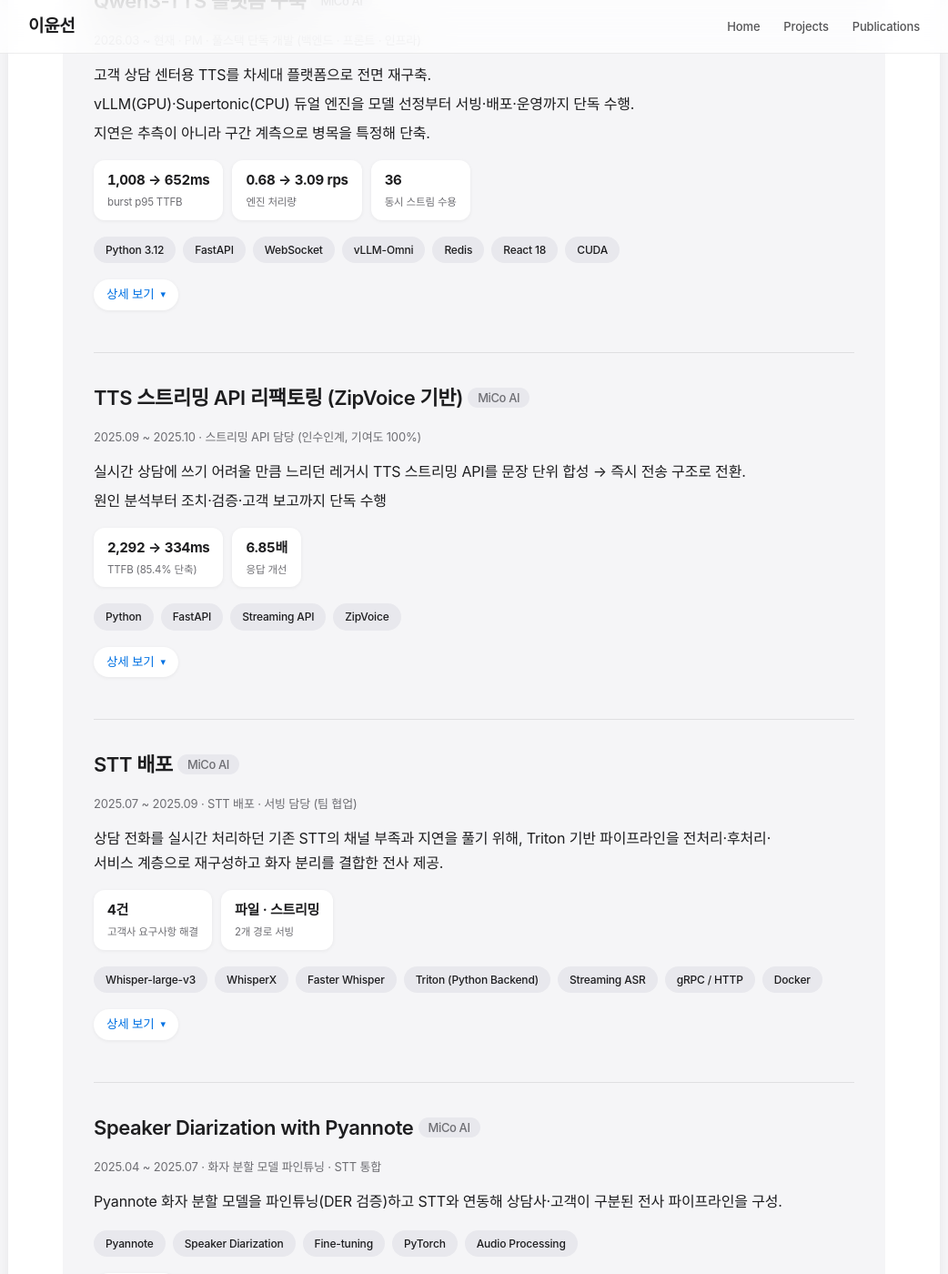
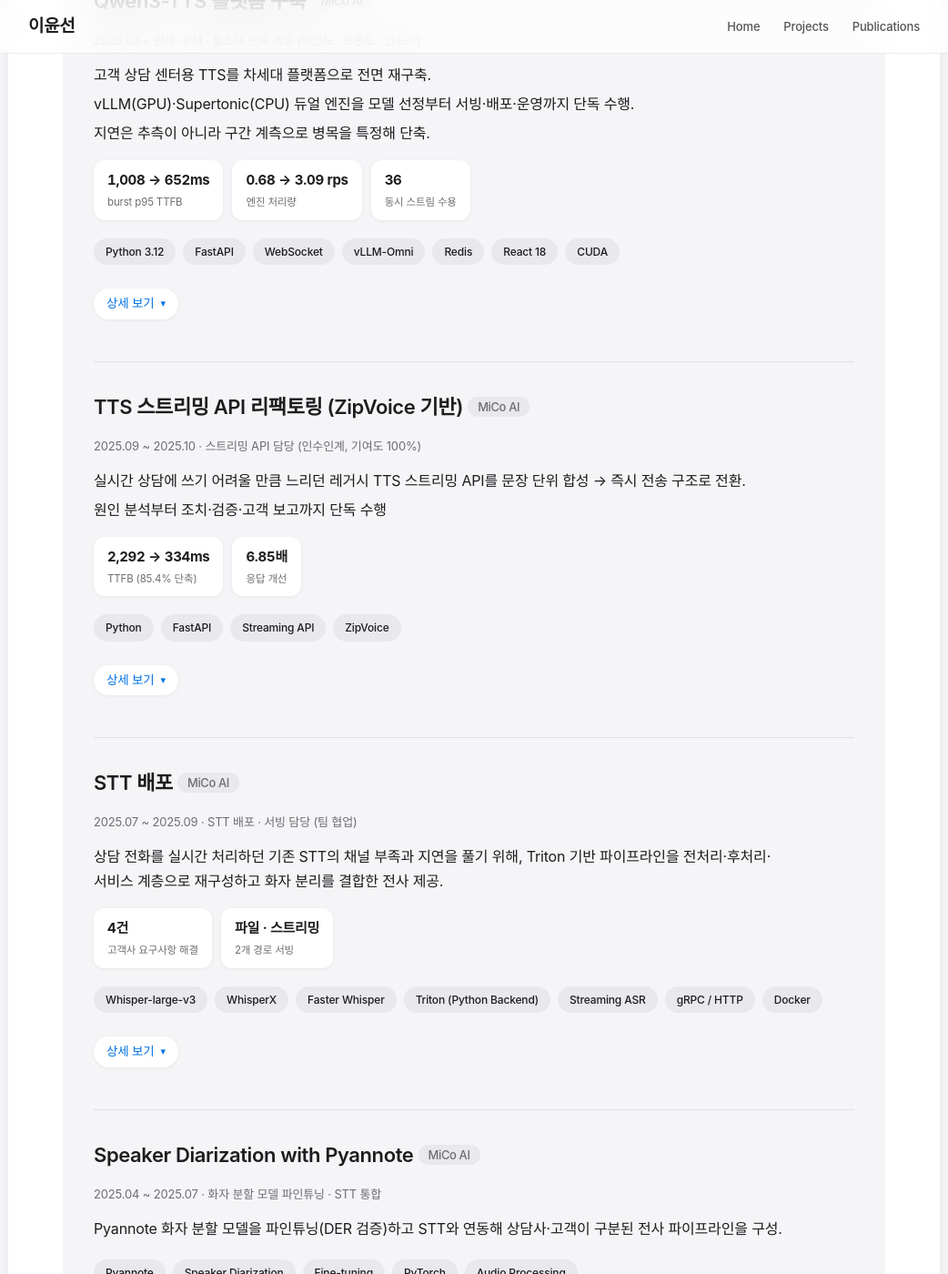
Before and after one commit to ckc5800/ckc5800.github.io, a Jekyll site: the page built from projects.html, in a window 1280 px wide and 1400 px high, scrolled down 829 px. Shown: the whole window at 91% size, without its empty margins (119-1161 px from the left). Built offline with Jekyll 4.4.1, drawn with Linux system fonts in a browser that asks for light colours; some web fonts are replaced.

Commit message:
카드 내부 간격에 위계 부여 — 태그(정보)와 상세 보기(동작) 분리
- 14/13/16/20/18px 로 거의 균일하던 간격을 아래로 갈수록 벌어지게 조정
- tech-tags 20px · details 26px — 태그와 버튼이 한 덩어리로 보이던 것 해소
- 태그 위치 자체는 유지 (제목 근처로 올리면 지표 타일이 밀려남)

```diff
--- a/assets/style.css
+++ b/assets/style.css
@@ -383,12 +383,12 @@ h2[id] {
 }
 
 .project .tech-tags {
-    margin-top: 18px;
+    margin-top: 20px;
 }
 
-/* 상세 펼치기 — 버튼처럼 보이게 */
+/* 상세 펼치기 — 정보(태그)가 아니라 동작이라 한 칸 더 띄운다 */
 .project details {
-    margin-top: 18px;
+    margin-top: 26px;
 }
 
 .project summary {
```
